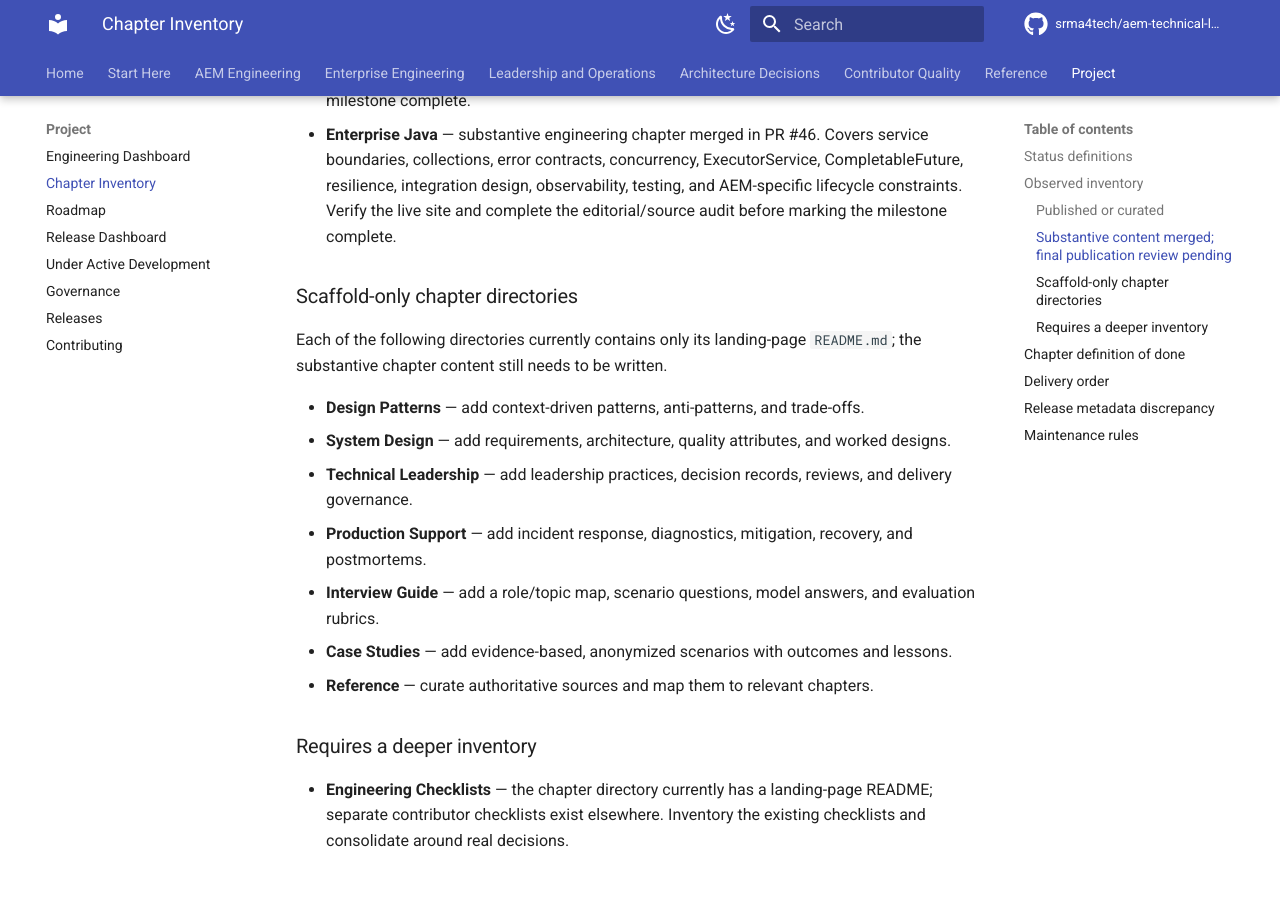
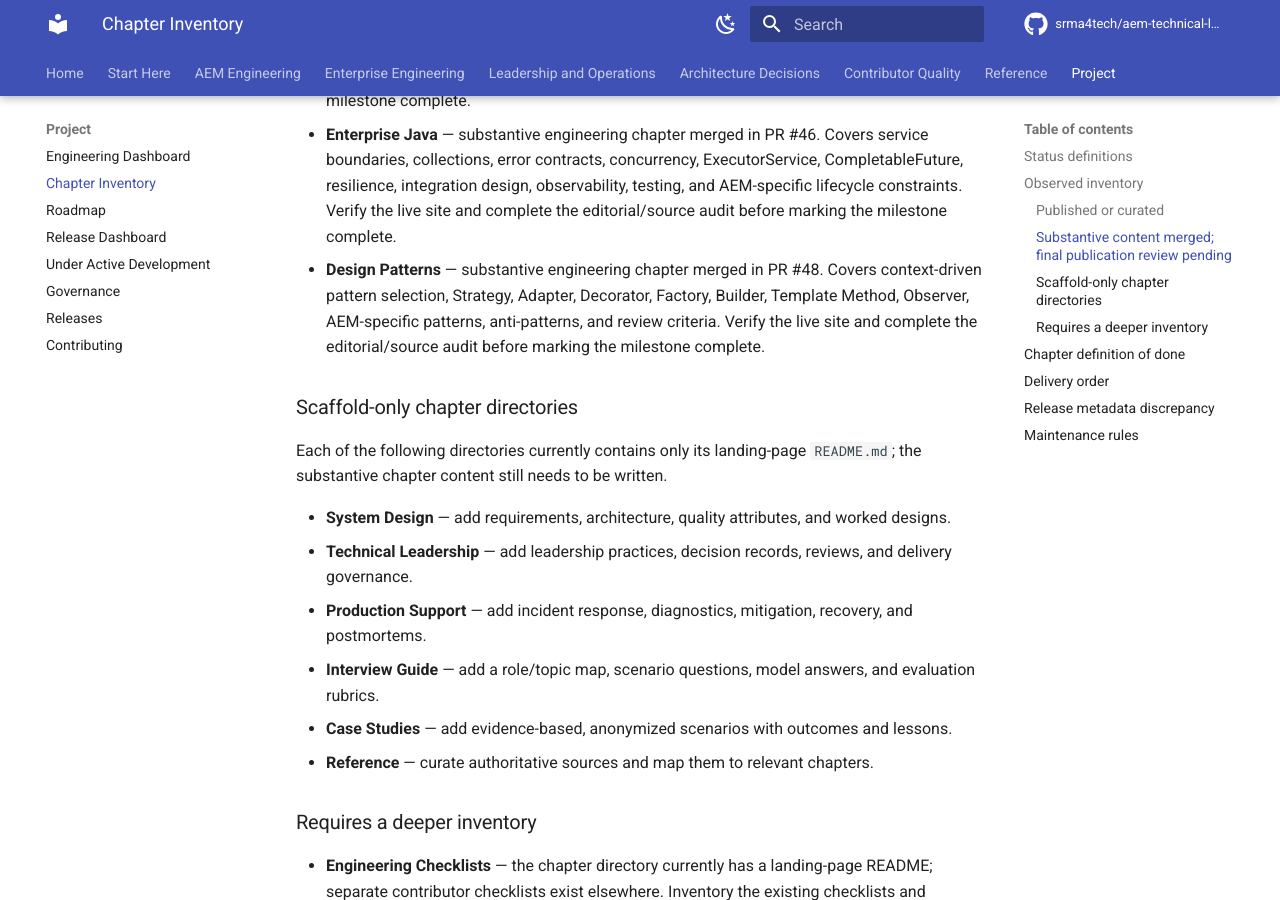
Before and after one commit to srma4tech/aem-technical-lead-playbook, an MkDocs documentation site: the page built from docs/chapter-inventory.md, in a window 1280 px wide and 900 px high, scrolled down 1799 px. Built offline with MkDocs 1.6.1 and Material for MkDocs 9.7.7, drawn with Linux system fonts in a browser that asks for light colours; comment, search, counter and statistics services are not loaded.

Commit message:
chore: reconcile Design Patterns inventory status

```diff
--- a/docs/chapter-inventory.md
+++ b/docs/chapter-inventory.md
@@ -31,12 +31,12 @@ This inventory was compiled from the current `main` branch file tree on 2026-10-
 - **Security** — substantive engineering chapter merged in PR #43. Covers threat modelling, least privilege, repository permissions, public delivery, custom endpoint safety, secrets, dependency hygiene, incident readiness, and security review. Verify the live site and complete the editorial/source audit before marking the milestone complete.
 - **AEM as a Cloud Service** — substantive engineering chapter merged in PR #44. Covers service tiers and ownership boundaries, Cloud Manager delivery, configuration, repository design, delivery caching, performance, integrations, migration, troubleshooting, and go-live readiness. Verify the live site and complete the editorial/source audit before marking the milestone complete.
 - **Enterprise Java** — substantive engineering chapter merged in PR #46. Covers service boundaries, collections, error contracts, concurrency, ExecutorService, CompletableFuture, resilience, integration design, observability, testing, and AEM-specific lifecycle constraints. Verify the live site and complete the editorial/source audit before marking the milestone complete.
+- **Design Patterns** — substantive engineering chapter merged in PR #48. Covers context-driven pattern selection, Strategy, Adapter, Decorator, Factory, Builder, Template Method, Observer, AEM-specific patterns, anti-patterns, and review criteria. Verify the live site and complete the editorial/source audit before marking the milestone complete.
 
 ### Scaffold-only chapter directories
 
 Each of the following directories currently contains only its landing-page `README.md`; the substantive chapter content still needs to be written.
 
-- **Design Patterns** — add context-driven patterns, anti-patterns, and trade-offs.
 - **System Design** — add requirements, architecture, quality attributes, and worked designs.
 - **Technical Leadership** — add leadership practices, decision records, reviews, and delivery governance.
 - **Production Support** — add incident response, diagnostics, mitigation, recovery, and postmortems.
```
